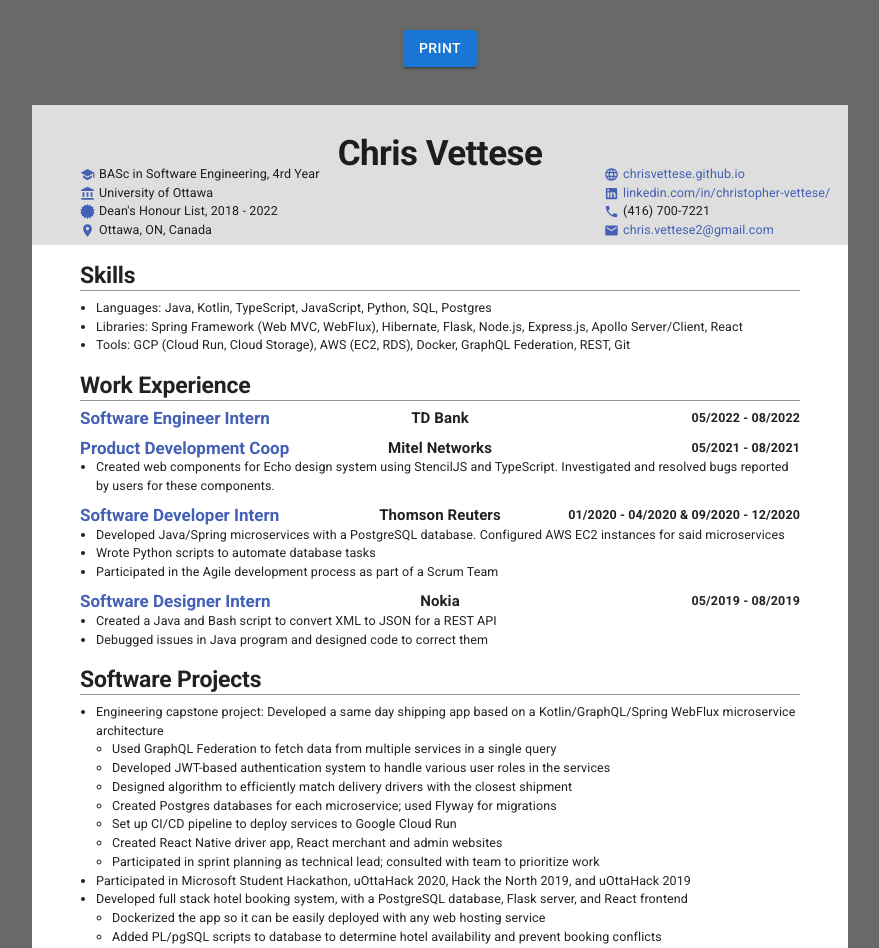
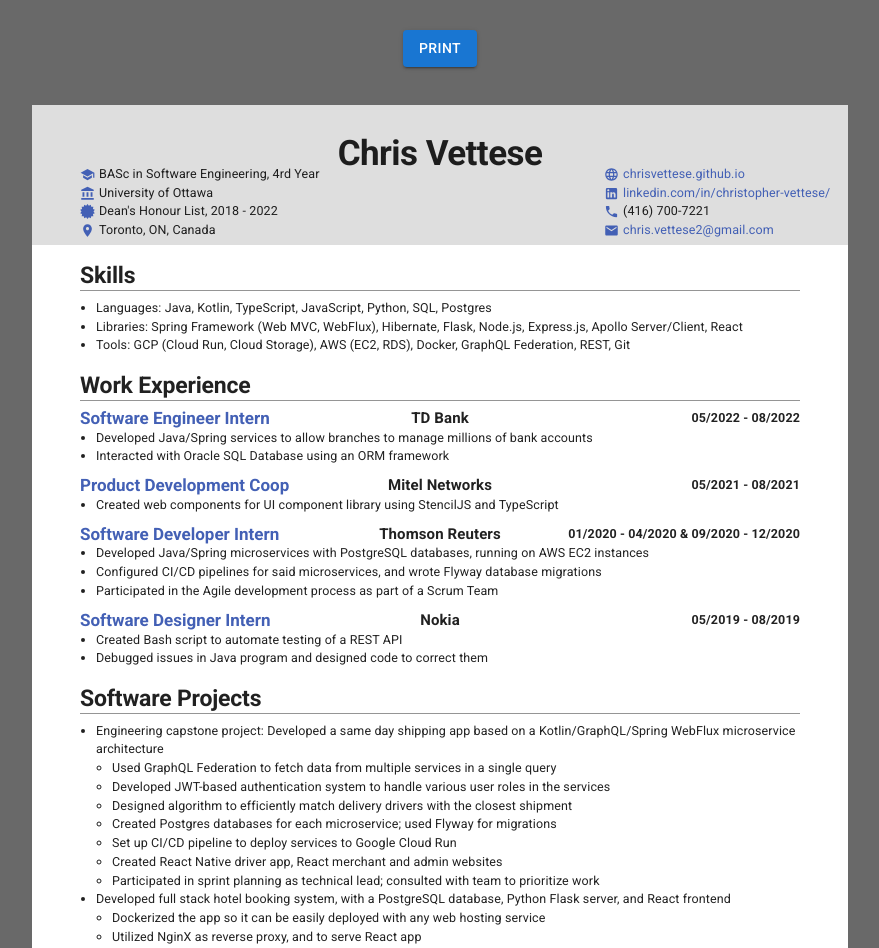
Before and after one commit to chrisvettese/resume, a React (Create React App) app: page / in a window 1280 px wide. Shown: the top 948 px of the page, without its empty margins (200-1079 px from the left). Built offline with nearby package versions, Linux system fonts and the light colour scheme.

Commit message:
Update TD

```diff
--- a/src/Constants.jsx
+++ b/src/Constants.jsx
@@ -15,14 +15,17 @@
     title: "Software Engineer Intern",
     company: "TD Bank",
     dates: "05/2022 - 08/2022",
-    points: [],
+    points: [
+      "Developed Java/Spring services to allow branches to manage millions of bank accounts",
+      "Interacted with Oracle SQL Database using an ORM framework"
+    ],
   },
   {
     title: "Product Development Coop",
     company: "Mitel Networks",
     dates: "05/2021 - 08/2021",
     points: [
-      "Created web components for Echo design system using StencilJS and TypeScript. Investigated and resolved bugs reported by users for these components.",
+      "Created web components for UI component library using StencilJS and TypeScript",
     ],
   },
   {
@@ -30,8 +33,8 @@
     company: "Thomson Reuters",
     dates: "01/2020 - 04/2020 & 09/2020 - 12/2020",
     points: [
-      "Developed Java/Spring microservices with a PostgreSQL database. Configured AWS EC2 instances for said microservices",
-      "Wrote Python scripts to automate database tasks",
+      "Developed Java/Spring microservices with PostgreSQL databases, running on AWS EC2 instances",
+      "Configured CI/CD pipelines for said microservices, and wrote Flyway database migrations",
       "Participated in the Agile development process as part of a Scrum Team",
     ],
   },
@@ -40,7 +43,7 @@
     company: "Nokia",
     dates: "05/2019 - 08/2019",
     points: [
-      "Created a Java and Bash script to convert XML to JSON for a REST API",
+      "Created Bash script to automate testing of a REST API",
       "Debugged issues in Java program and designed code to correct them",
     ],
   },
@@ -62,15 +65,9 @@
   },
   {
     point:
-      "Participated in Microsoft Student Hackathon, uOttaHack 2020, Hack the North 2019, and uOttaHack 2019",
-    subpoints: [],
-  },
-  {
-    point:
-      "Developed full stack hotel booking system, with a PostgreSQL database, Flask server, and React frontend",
+      "Developed full stack hotel booking system, with a PostgreSQL database, Python Flask server, and React frontend",
     subpoints: [
       "Dockerized the app so it can be easily deployed with any web hosting service",
-      "Added PL/pgSQL scripts to database to determine hotel availability and prevent booking conflicts",
       "Utilized NginX as reverse proxy, and to serve React app",
     ],
   },
--- a/src/Header.jsx
+++ b/src/Header.jsx
@@ -92,7 +92,7 @@
                 height: "15px",
               }}
             />
-            <Typography sx={{ ml: 0.5 }}>Ottawa, ON, Canada</Typography>
+            <Typography sx={{ ml: 0.5 }}>Toronto, ON, Canada</Typography>
           </Box>
         </Grid>
         <Grid item xs={6}>
```
Also changed, not shown: 1 other file (tests, documents, lock files or other folders).
